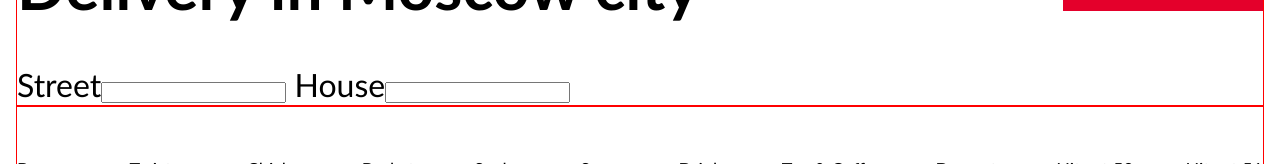
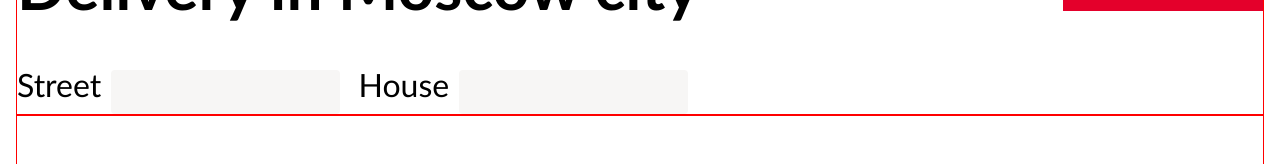
Before and after one commit to aivan3d66/food-shop, a React (Create React App) app: page / in a window 1280 px wide. Shown: the part 174-338 px from the top of the page. Built offline with nearby package versions, Linux system fonts and the light colour scheme.

Commit message:
add InputText default styles

```diff
--- a/src/components/UI/InputText/component.js
+++ b/src/components/UI/InputText/component.js
@@ -1,4 +1,18 @@
 import styled from 'styled-components'
 
 export const InputText = styled.input`
+  padding: 10px;
+  margin: 0 10px;
+  font-weight: 400;
+  font-size: 16px;
+  line-height: 140%;
+  color: #9D9D9D;
+  background-color: #F7F6F5;
+  border: 1px solid transparent;
+  border-radius: 4px;
+  transition: 0.3s;
+
+  &:hover {
+    border-color: #9D9D9D;
+  }
 `
```
